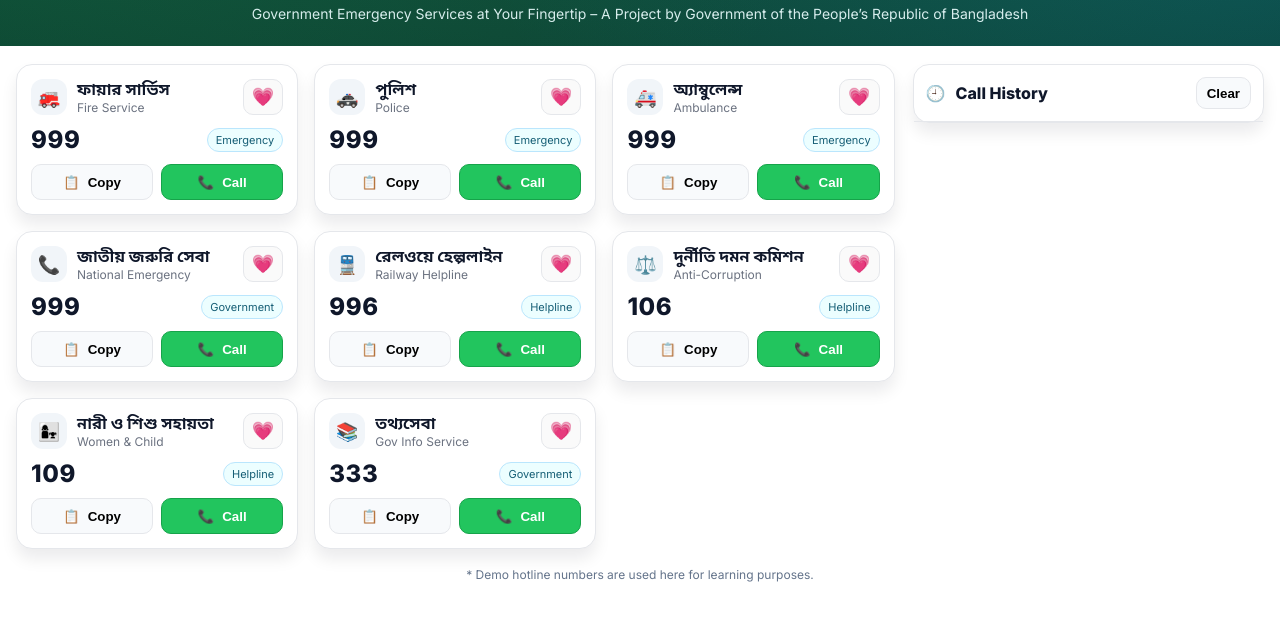
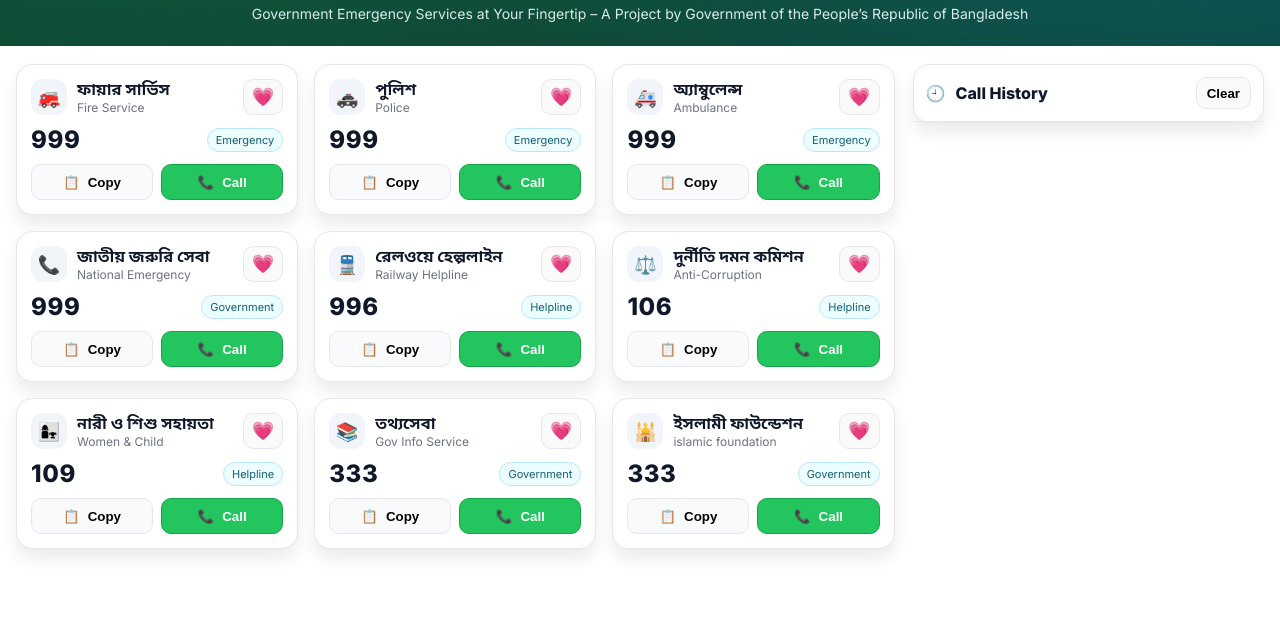
Before and after one commit to mmubaidullah/Service, a plain HTML site: page index.html in a window 1280 px wide. Shown: the part 254-874 px from the top of the page. Drawn offline with Linux system fonts and the light colour scheme.

Commit message:
first commit

```diff
--- a/index.html
+++ b/index.html
@@ -61,7 +61,7 @@
         <div id="historyList" class="history-list" role="list"></div>
       </aside>
     </div>
-    <div class="footnote">* Demo hotline numbers are used here for learning purposes.</div>
+    <div class="footnote"></div>
   </main>
 
   <!--
--- a/script.js
+++ b/script.js
@@ -16,7 +16,8 @@
       { id: 's5', icon: '🚆', nameBn: 'রেলওয়ে হেল্পলাইন', nameEn: 'Railway Helpline', number: '996', category: 'Helpline' },
       { id: 's6', icon: '⚖️', nameBn: 'দুর্নীতি দমন কমিশন', nameEn: 'Anti-Corruption', number: '106', category: 'Helpline' },
       { id: 's7', icon: '👩‍👧', nameBn: 'নারী ও শিশু সহায়তা', nameEn: 'Women & Child', number: '109', category: 'Helpline' },
-      { id: 's8', icon: '📚', nameBn: 'তথ্যসেবা', nameEn: 'Gov Info Service', number: '333', category: 'Government' }
+      { id: 's8', icon: '📚', nameBn: 'তথ্যসেবা', nameEn: 'Gov Info Service', number: '333', category: 'Government' },
+      { id: 's9', icon: '🕌', nameBn: 'ইসলামী ফাউন্ডেশন', nameEn: 'islamic foundation', number: '333', category: 'Government' }
     ];
 
     // ======= DOM Refs =======
```
